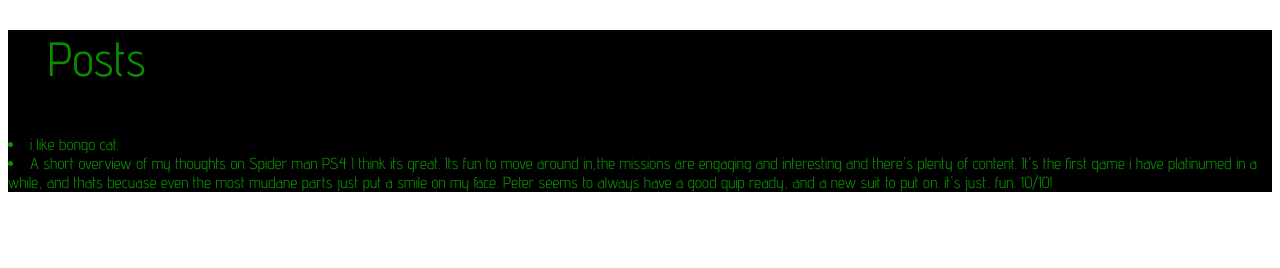
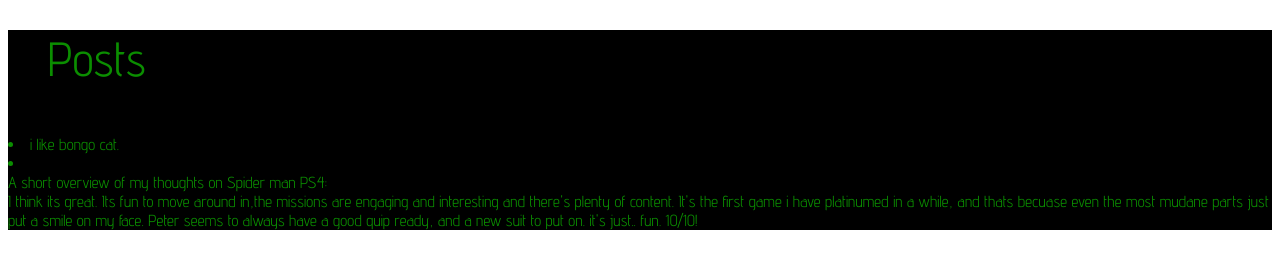
Before and after one commit to 9405316/class-webpage, a plain HTML site: page index.html in a window 1280 px wide. Shown: the part 394-662 px from the top of the page. Drawn offline with Linux system fonts and the light colour scheme.

Commit message:
Update index.html

```diff
--- a/index.html
+++ b/index.html
@@ -21,7 +21,7 @@
     <div id="post">
     <ul style="font-size:300%;">Posts</ul>
     <li>i like bongo cat.</li>
-      <li> A short overview of my thoughts on Spider man PS4
+      <li> <div>A short overview of my thoughts on Spider man PS4:</div>
           I think its great. Its fun to move around in,the missions are engaging and interesting and there's plenty of content. It's the first game i have platinumed in a while, and thats becuase even the most mudane parts just put a smile on my face. Peter seems to always have a good quip ready, and a new suit to put on. it's just.. fun. 10/10!
       </li>
 
```
